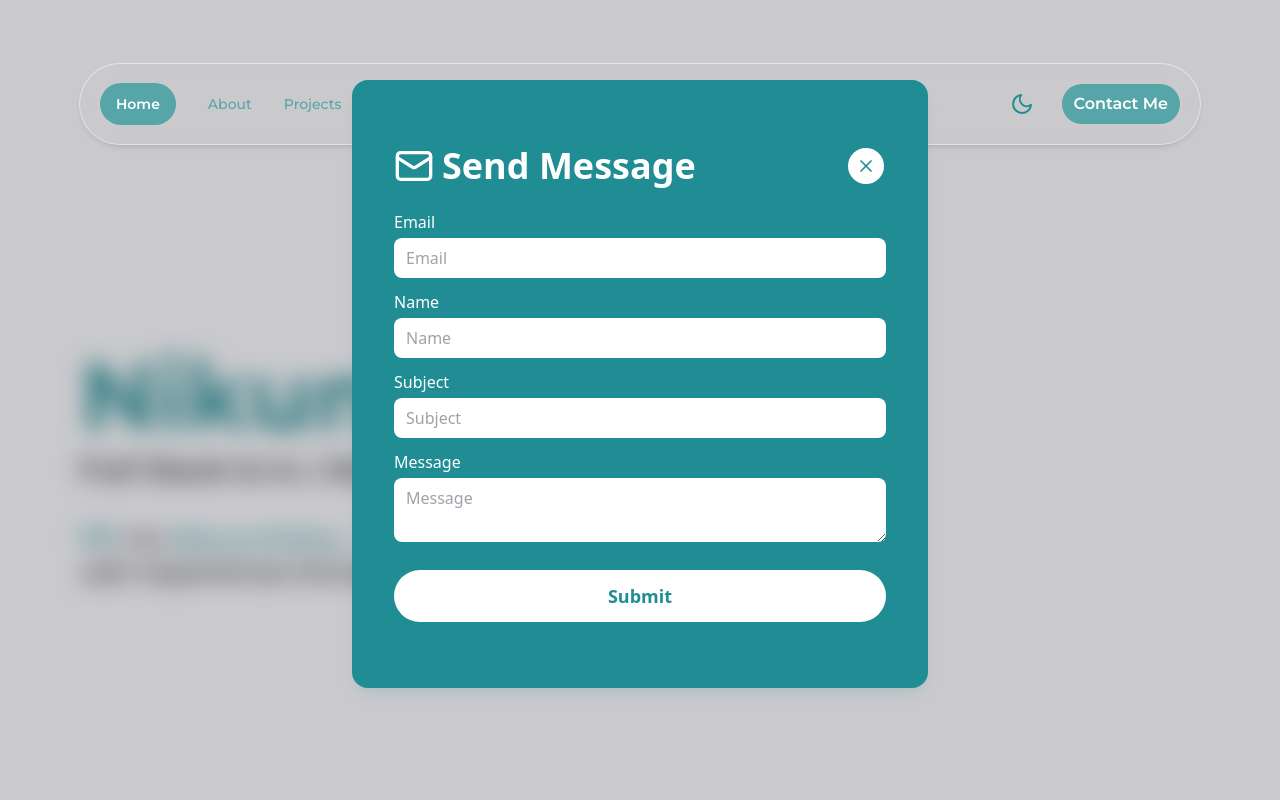
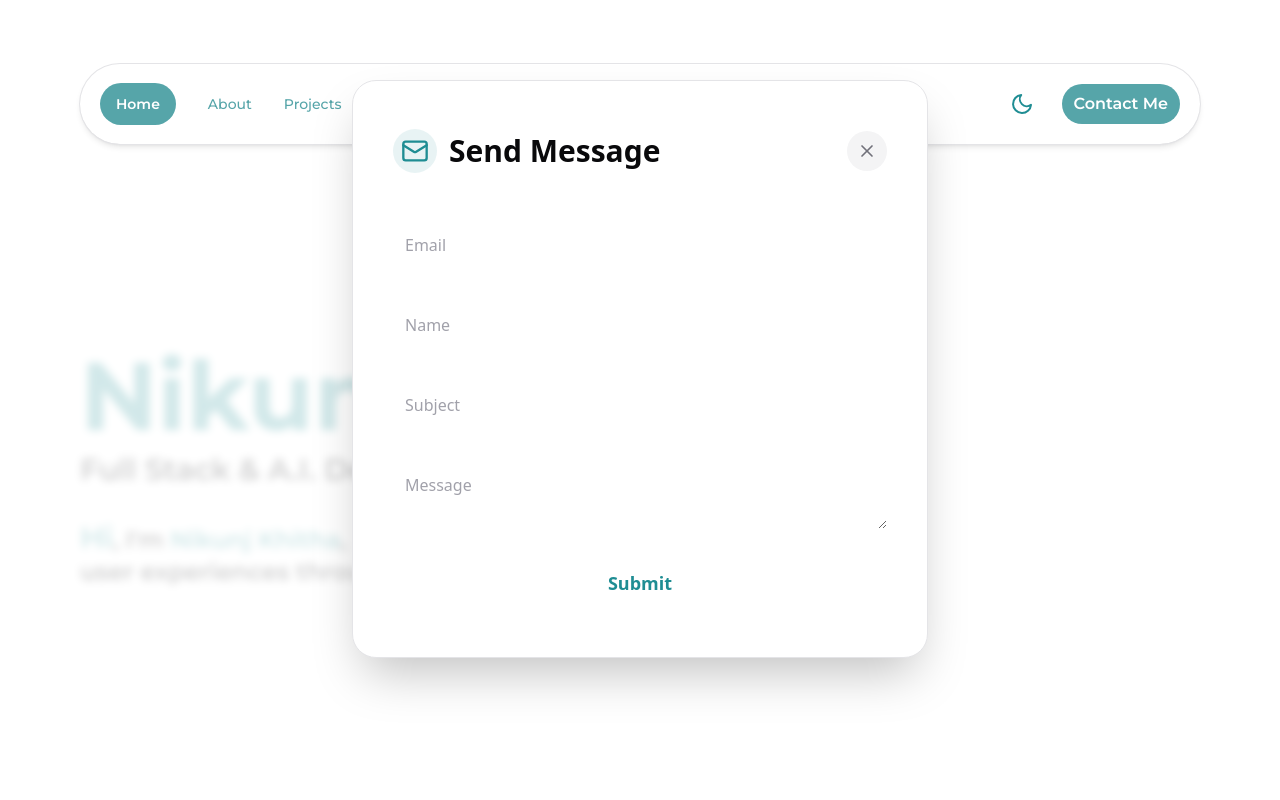
Before and after one commit to Nikunj2003/My-Next-Js-Portfolio, a Next.js app: page / in a window 1280 px wide. Both pictures are taken after a click on the button "Contact Me". Shown: the top 800 px of the page. Built offline with nearby package versions, Linux system fonts and the light colour scheme.

Commit message:
Improve contact form modal design to match website theme
cgen-a4a6f20354204fabbce0168fe7a01166

```diff
--- a/src/components/contact-form/contact-form-modal.tsx
+++ b/src/components/contact-form/contact-form-modal.tsx
@@ -30,7 +30,7 @@ export default function ContactFormModal({
           leaveFrom="opacity-100"
           leaveTo="opacity-0"
         >
-          <div className="fixed inset-0 bg-zinc-600/30 backdrop-blur-md" />
+          <div className="fixed inset-0 bg-background/80 backdrop-blur-sm" />
         </Transition.Child>
         <div className="fixed inset-0 z-[9999] flex items-center justify-center">
           <Transition.Child
@@ -42,17 +42,20 @@ export default function ContactFormModal({
             leaveFrom="opacity-100 top-16"
             leaveTo="opacity-0 top-full"
           >
-            <Dialog.Panel className="absolute m-4 w-[95%] max-w-xl overflow-y-auto rounded-2xl border-2 border-accent/20 bg-accent px-6 py-8 shadow-lg shadow-accent/10 md:px-10 md:py-16">
+            <Dialog.Panel className="absolute m-4 w-[95%] max-w-xl overflow-y-auto rounded-3xl border border-border bg-background px-6 py-8 shadow-2xl md:px-10 md:py-12">
               <div className="flex items-center justify-between">
-                <Dialog.Title className="flex items-center gap-1 text-2xl font-semibold text-background sm:gap-2 md:text-4xl">
-                  <MailIcon className="h-8 w-8 sm:h-10 sm:w-10" />
+                <Dialog.Title className="flex items-center gap-2 text-2xl font-bold text-foreground sm:gap-3 md:text-3xl">
+                  <div className="rounded-full bg-accent/10 p-2">
+                    <MailIcon className="h-6 w-6 text-accent sm:h-7 sm:w-7" />
+                  </div>
                   <span>Send Message</span>
                 </Dialog.Title>
                 <button
-                  className="flex h-10 w-10 items-center justify-center rounded-full border-2 border-accent bg-background p-2 text-sm text-accent transition-transform hover:scale-[1.05] hover:bg-background"
+                  className="flex h-10 w-10 items-center justify-center rounded-full bg-muted text-muted-foreground transition-all duration-200 hover:bg-accent hover:text-accent-foreground hover:scale-105"
                   onClick={() => setShowModal(false)}
+                  aria-label="Close modal"
                 >
-                  <XIcon className="h-full w-full text-accent" />
+                  <XIcon className="h-5 w-5" />
                 </button>
               </div>
               <ContactForm />
```
